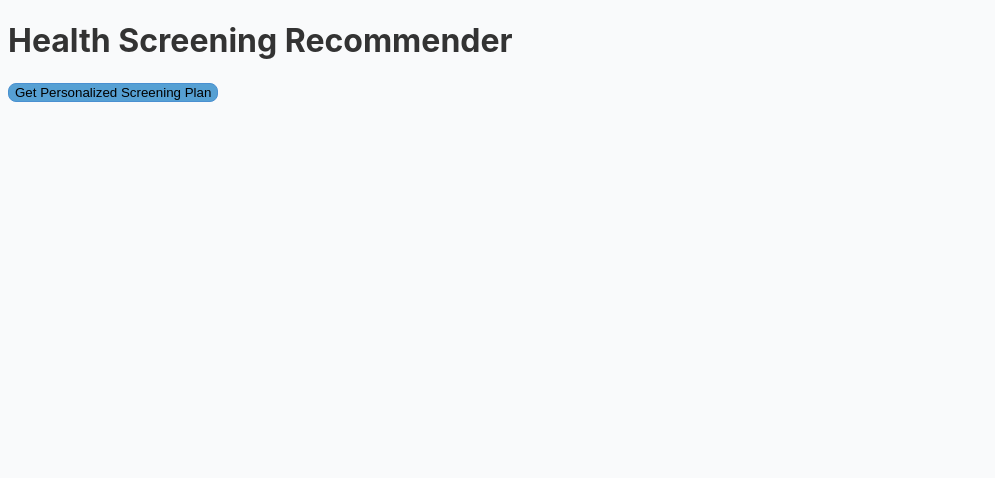
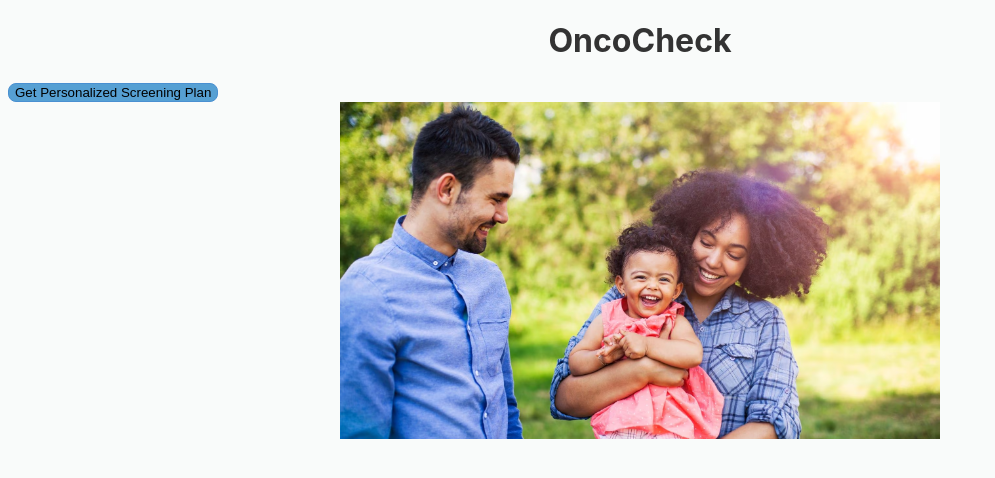
Before and after one commit to aditid14/HackDuke, a React (Create React App) app in the folder everything/: page / in a window 1280 px wide. Shown: the top 478 px of the page, without its empty margins (0-995 px from the left). Built offline with nearby package versions, Linux system fonts and the light colour scheme.

Commit message:
new changes

```diff
--- a/everything/public/index.html
+++ b/everything/public/index.html
@@ -3,9 +3,17 @@
   <head>
     <meta charset="UTF-8" />
     <meta name="viewport" content="width=device-width, initial-scale=1.0" />
-    <title>Health Screening App</title>
+    <title>OncoCheck</title>
   </head>
+  <div>
+    <div style="text-align: center;">
+      <h1 className="w-full text-center text-2xl font-bold mb-6 text-blue-800">OncoCheck</h1>
+    </div>
+  </div>
   <body>
     <div id="root"></div> <!-- Ensure this element exists -->
+    <div style="text-align: center;">
+      <img src="OncoCheck filler img.avif" alt="front page image" width="600" length="1000" >
+    </div>
   </body>
 </html>
--- a/everything/src/App.js
+++ b/everything/src/App.js
@@ -68,21 +68,20 @@ export default function App() {
   if (step === 0) {
     return (
       <div className="min-h-screen flex flex-col items-center justify-center bg-blue-50">
-        <h1 className="w-full text-center text-2xl font-bold mb-6 text-blue-800">Health Screening Recommender</h1>
         <button
           onClick={() => setStep(1)}
-          className="bg-blue-600 hover:bg-blue-700 text-white p-3 rounded"
+          className="bg-blue-500 hover:bg-blue-700 text-white p-3 rounded"
         >
           Get Personalized Screening Plan
-        </button>
-      </div>
+          </button>
+        </div>
     );
   }
 
   // FORM PAGES (step >= 1)
   return (
     <div className="max-w-lg mx-auto p-4 bg-blue-50 min-h-screen flex flex-col items-center">
-      <h1 className="w-full text-center text-2xl font-bold mb-4 text-blue-800">Health Screening Recommender</h1>
+      <h1 className="w-full text-center text-2xl font-bold mb-4 text-blue-800">OncoCheck</h1>
 
       <div className="w-full bg-gray-300 h-4 rounded-full overflow-hidden mb-6">
         <div
--- a/everything/src/index.css
+++ b/everything/src/index.css
@@ -1,7 +1,7 @@
 /* Global Styles */
 body {
   font-family: 'Roboto', sans-serif; /* Or use a font you prefer */
-  background-color: #f9fafb; /* Light gray background */
+  background-color: #f9fbfa; /* Light gray background */
   color: #333;
 }
 
```
Also changed, not shown: everything/public/OncoCheck filler img.avif (added).
